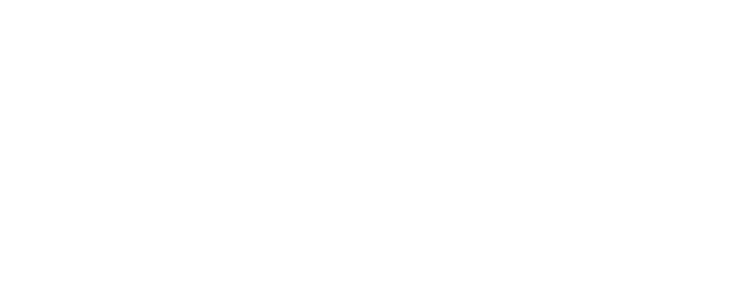
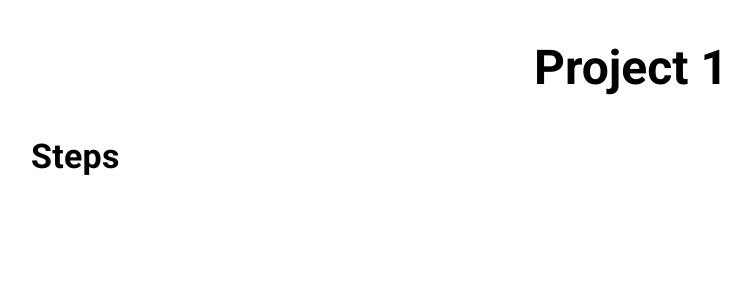
Before and after one commit to szeckirjr/jumpstart-uvec, a React (Create React App) app: page /project/1 in a window 1280 px wide. Before the commit this address had no page. Shown: the top 300 px of the page, without its empty margins (9-760 px from the left). Built offline with nearby package versions, Linux system fonts and the light colour scheme.

Commit message:
Project changes

```diff
--- a/src/App.tsx
+++ b/src/App.tsx
@@ -2,6 +2,7 @@
 import "./App.css";
 import { Dashboard } from "./navigation/Dashboard";
 import { LoginPage } from "./navigation/LoginPage";
+import { Project } from "./navigation/Project";
 
 function App() {
     return (
@@ -9,6 +10,7 @@
             <Routes>
                 <Route path="/" element={<LoginPage />} />
                 <Route path="/dashboard" element={<Dashboard />} />
+                <Route path="/project/:id" element={<Project />} />
             </Routes>
         </BrowserRouter>
     );
--- /dev/null
+++ b/src/components/project/Steps.tsx
@@ -0,0 +1,11 @@
+import { Stack, Typography } from "@mui/material";
+
+export function Steps() {
+    return (
+        <Stack px={5} textAlign="left" direction="column">
+            <Typography variant="h4" fontWeight="bold">
+                Steps
+            </Typography>
+        </Stack>
+    );
+}
--- a/src/navigation/Project.tsx
+++ b/src/navigation/Project.tsx
@@ -1,11 +1,18 @@
-import { Stack, TextField, Typography } from "@mui/material";
+import { Stack, Typography } from "@mui/material";
+import { useParams } from "react-router-dom";
+import { Steps } from "../components/project/Steps";
 
 export function Project() {
-  return (
-    <Stack py={3} textAlign="center" width="100%" direction="column">
-      <Typography variant="h2" fontWeight="bold">
-        Project
-      </Typography>
-    </Stack>
-  );
+    const { id } = useParams();
+
+    return (
+        <>
+            <Stack py={5} textAlign="center" width="100%" direction="column">
+                <Typography variant="h3" fontWeight="bold">
+                    Project {id}
+                </Typography>
+            </Stack>
+            <Steps />
+        </>
+    );
 }
```
